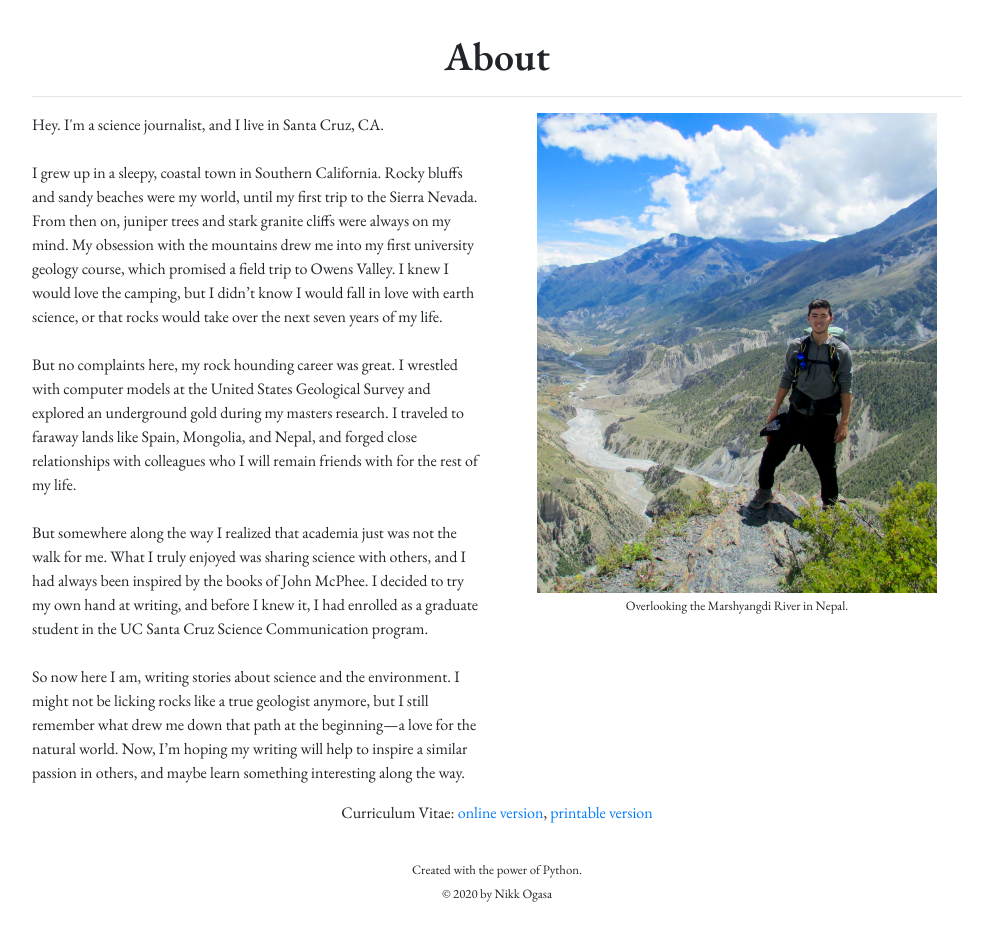
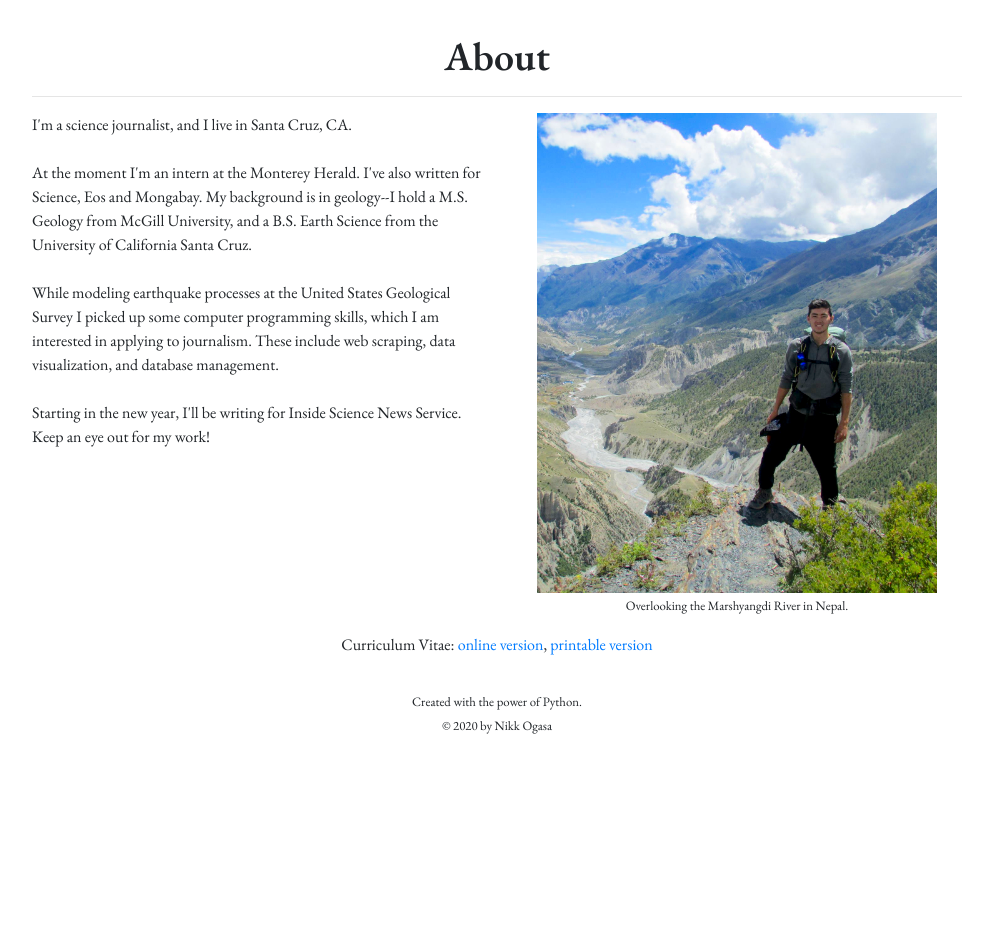
Before and after one commit to ntogasa/personal_website, a Django app: page /about/ in a window 1280 px wide. Shown: the part 80-1017 px from the top of the page, without its empty margins (143-1136 px from the left). After the commit the page ends 814 px from the top, so only its background shows below. Run offline with Django 3.2, Linux system fonts and the light colour scheme; parts of the project's set-up code (start-up, migrations or seed data) failed here and were passed over; some libraries are stand-ins or nearby versions.

Commit message:
Rewrite about me.

```diff
--- a/templates/about.html
+++ b/templates/about.html
@@ -16,25 +16,20 @@
         <div class="col-12 col-sm-11 col-md-9 justify-content-center container-fluid">
             <div class="row justify-content-center">
                 <div class="col-12 col-sm-6">
-                    Hey. I'm a science journalist, and I live in Santa Cruz, CA.
+                    I'm a science journalist, and I live in Santa Cruz, CA.
                     <br><br>
-                    I grew up in a sleepy, coastal town in Southern California.
-                    Rocky bluffs and sandy beaches were my world, until my first trip to the Sierra Nevada.
-                    From then on, juniper trees and stark granite cliffs were always on my mind.
-                    My obsession with the mountains drew me into my first university geology course, which promised a field trip to Owens Valley.
-                    I knew I would love the camping, but I didn’t know I would fall in love with earth science, or that rocks would take over the next seven years of my life.
+                    At the moment I'm an intern at the Monterey Herald. I've also written for Science, Eos and Mongabay.
+                    My background is in geology--I hold a M.S. Geology from McGill University, and a B.S. Earth Science
+                    from the University of California Santa Cruz.
                     <br><br>
-                    But no complaints here, my rock hounding career was great.
-                    I wrestled with computer models at the United States Geological Survey and explored an underground gold during my masters research.
-                    I traveled to faraway lands like Spain, Mongolia, and Nepal, and forged close relationships with colleagues who I will remain friends with for the rest of my life.
+                    While modeling earthquake processes at the United States Geological Survey I picked up some
+                    computer programming skills, which I am interested in applying to journalism. These include
+                    web scraping, data visualization, and database management.
                     <br><br>
-                    But somewhere along the way I realized that academia just was not the walk for me.
-                    What I truly enjoyed was sharing science with others, and I had always been inspired by the books of John McPhee.
-                    I decided to try my own hand at writing, and before I knew it, I had enrolled as a graduate student in the UC Santa Cruz Science Communication program.
+                    Starting in the new year, I'll be writing for Inside Science News Service. Keep an eye out for my
+                    work!
                     <br><br>
-                    So now here I am, writing stories about science and the environment.
-                    I might not be licking rocks like a true geologist anymore, but I still remember what drew me down that path at the beginning—a love for the natural world.
-                    Now, I’m hoping my writing will help to inspire a similar passion in others, and maybe learn something interesting along the way.
+
                 </div>
                 <div class="col-12 col-sm-6 text-center">
                     <img class="img-fluid about-photo" alt="Science writer Nikk Ogasa on a mountain." src="{% static 'images/nikk_ogasa_mountain.jpg' %}">
```
